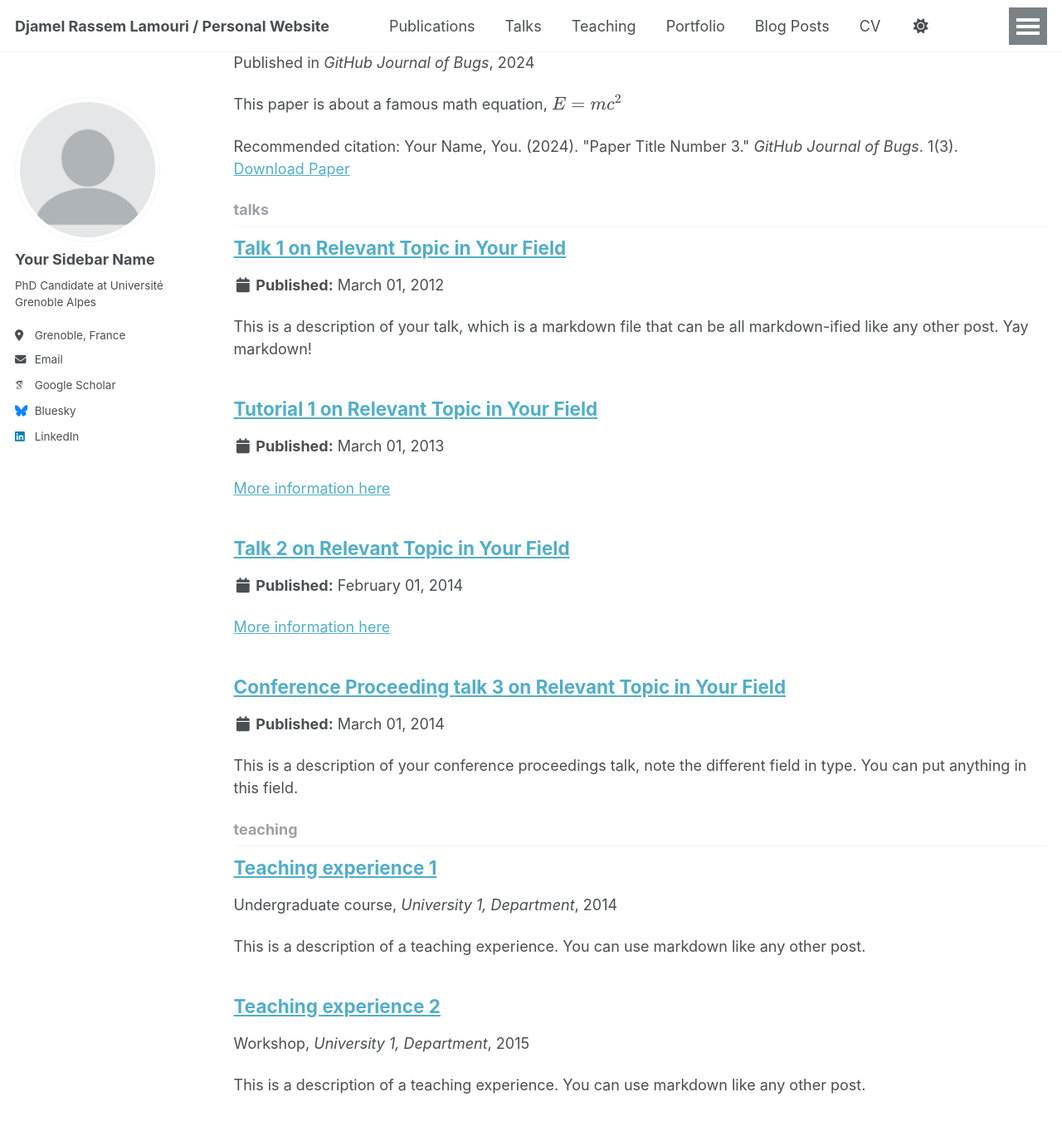
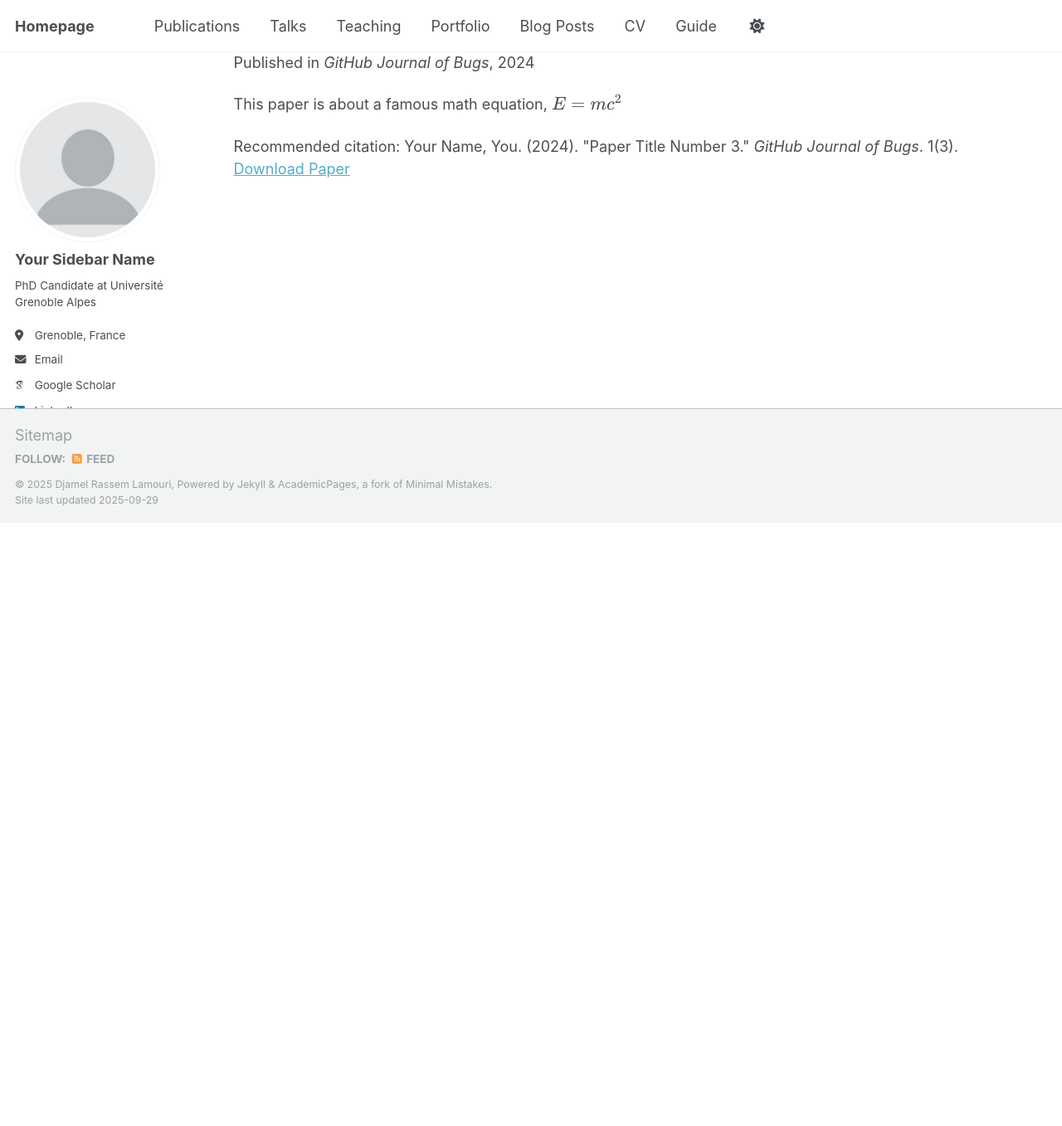
Before and after one commit to djamelrassem/djamelrassem.github.io, a Jekyll site: the page built from _pages/collection-archive.html, in a window 1280 px wide and 1400 px high, scrolled down 2118 px. Shown: the top 1357 px of the window at 83% size. Built offline with Jekyll 4.4.1, drawn with Linux system fonts in a browser that asks for light colours; some web fonts are replaced; a script that is not in the unit is left out; after the commit the page ends 2748 px from its top, so only the background shows below that.

Commit message:
Update _config.yml

```diff
--- a/_config.yml
+++ b/_config.yml
@@ -9,10 +9,10 @@
 # Basic Site Settings
 locale                   : "en-US"
 site_theme               : "default"
-title                    : "Djamel Rassem Lamouri / Personal Website"
+title                    : "Homepage"
 title_separator          : "-"
 name                     : &name "Djamel Rassem Lamouri"
-description              : &description "personal description"
+description              : ""
 url                      : https://djamelrassem.github.io # the base hostname & protocol for your site e.g. "https://[your GitHub username].github.io" or if you already have some other page hosted on Github then use "https://[your GitHub username].github.io/[Your Repo Name]"
 baseurl                  : "" # the subpath of your site, e.g. "/blog"
 repository               : "academicpages/academicpages.github.io"
@@ -53,7 +53,7 @@
 
   # Social media
   artstation       : # Username
-  bluesky          : "bsky.app" # Replace this with you Bluesky username
+  bluesky          : # Replace this with you Bluesky username
   facebook         : # Username
   flickr           : # Username
   foursquare       : # Username
@@ -218,7 +218,7 @@
 # These settings control the types of collections used by the template
 collections:
   teaching:
-    output: true
+    output: false
     permalink: /:collection/:path/
   publications:
     output: true
@@ -227,7 +227,7 @@
     output: true
     permalink: /:collection/:path/
   talks:
-    output: true
+    output: false
     permalink: /:collection/:path/
 
 
```
